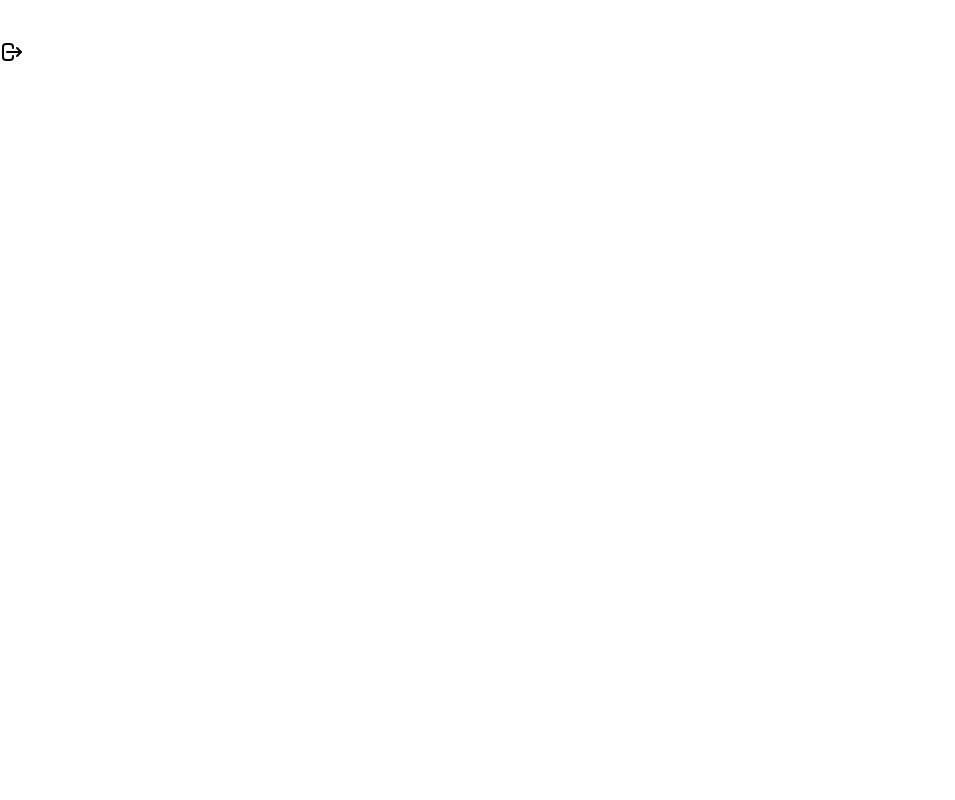
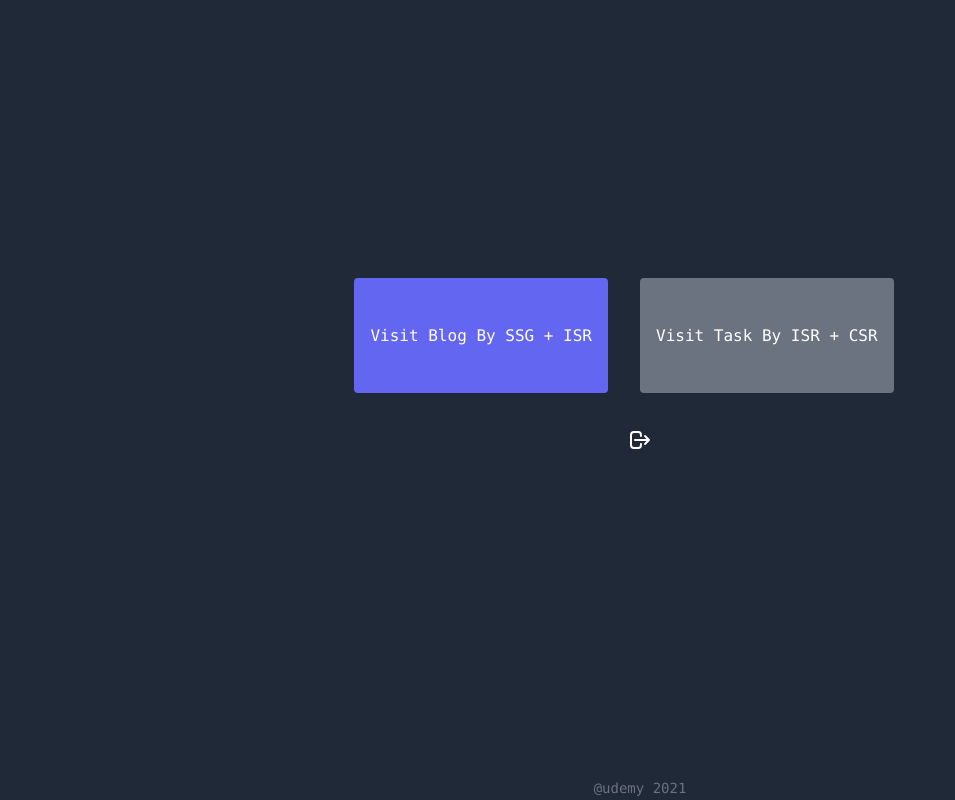
Before and after one commit to billiejoenahema/nextjs_blog_todos, a Next.js app: page /main-page in a window 1280 px wide. Shown: the whole page, without its empty margins (0-955 px from the left). Built offline with nearby package versions, Linux system fonts and the light colour scheme.

Commit message:
add: Link Buttons to blog-page&task-page

```diff
--- a/pages/main-page.js
+++ b/pages/main-page.js
@@ -1,5 +1,7 @@
 import { useRouter } from 'next/router'
 import Cookie from 'universal-cookie'
+import Layout from '../components/Layout'
+import Link from 'next/link'
 
 const cookie = new Cookie()
 
@@ -11,6 +13,19 @@
   }
 
   return (
+    <Layout title="Main page">
+      <div className="mb-10">
+        <Link href="/blog-page">
+          <a className="bg-indigo-500 mr-8 hover:bg-indigo-600 text-white px-4 py-12 rounded">
+            Visit Blog By SSG + ISR
+          </a>
+        </Link>
+        <Link href="/task-page">
+          <a className="bg-gray-500 mr-8 hover:bg-gray-600 text-white px-4 py-12 rounded">
+            Visit Task By ISR + CSR
+          </a>
+        </Link>
+      </div>
       <svg
         onClick={logout}
         xmlns="http://www.w3.org/2000/svg"
@@ -26,6 +41,7 @@
           d="M17 16l4-4m0 0l-4-4m4 4H7m6 4v1a3 3 0 01-3 3H6a3 3 0 01-3-3V7a3 3 0 013-3h4a3 3 0 013 3v1"
         />
       </svg>
+    </Layout>
   )
 
 }
```
Lines whose indentation alone changed are shown as unchanged.
